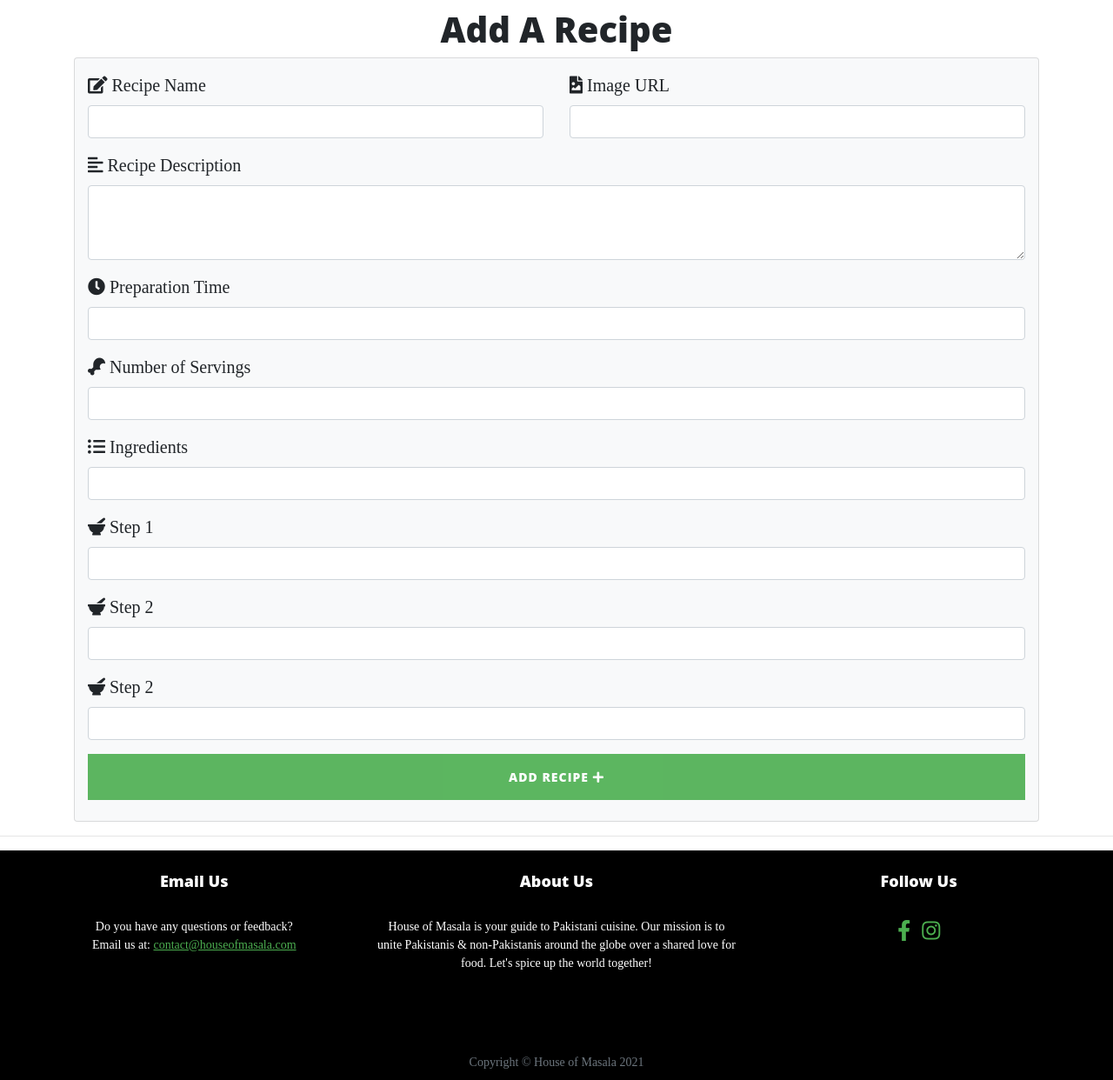
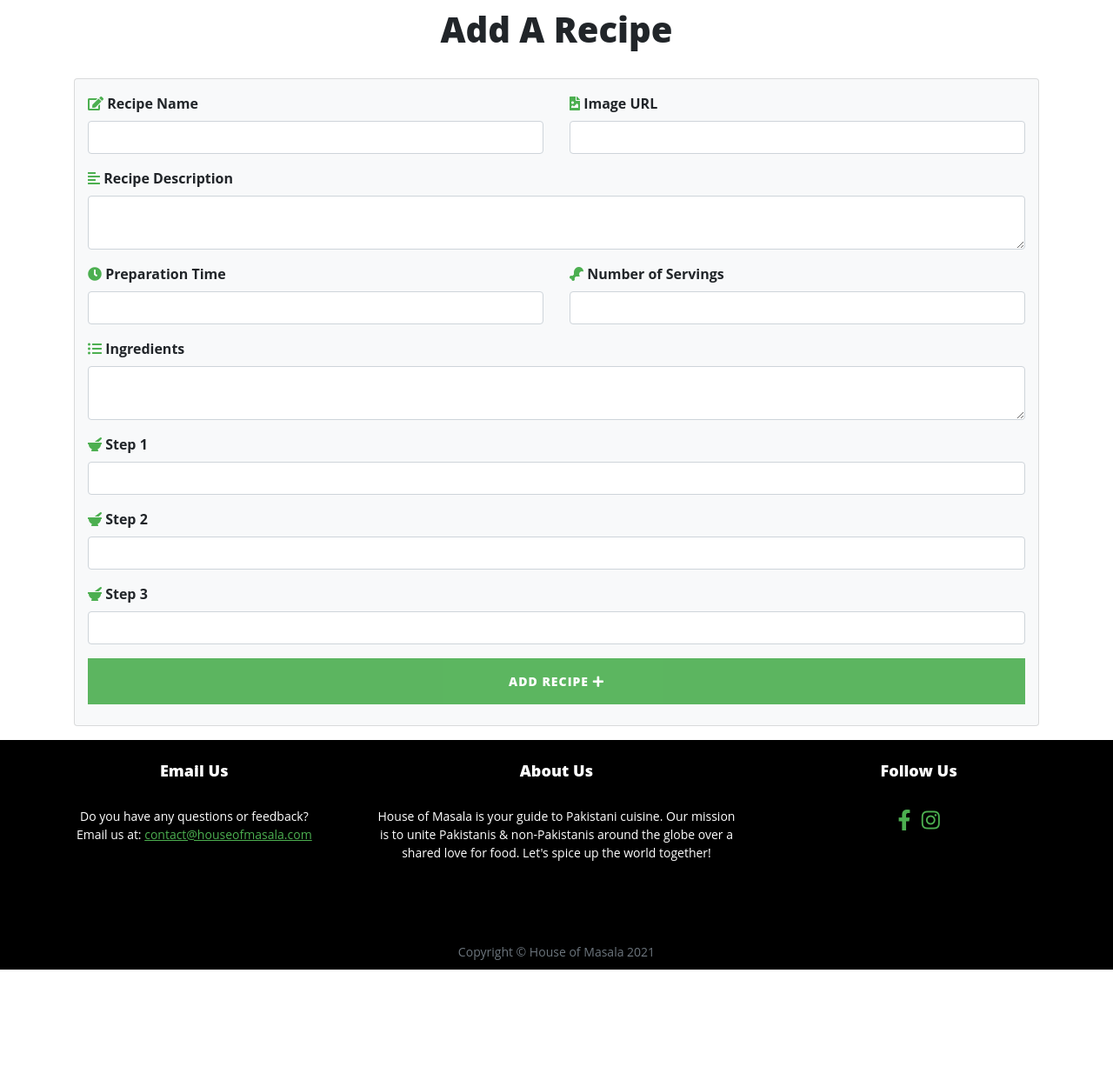
Before and after one commit to ZahraSadiq/Milestone3_HouseofMasala, a Flask app: page /addrecipe in a window 1280 px wide. Shown: the part 70-1312 px from the top of the page at 87% size. After the commit the page ends 1185 px from the top, so only its background shows below. Run offline with Flask 2, Linux system fonts and the light colour scheme; some libraries are stand-ins or nearby versions.

Commit message:
Styled Add Recipe Form icons & text

```diff
--- a/static/css/clean-blog.css
+++ b/static/css/clean-blog.css
@@ -5,9 +5,9 @@
  */
 
 body {
-  font-size: 20px;
+  font-size: 16px;
   color: #212529;
-  font-family: 'Lora', 'Times New Roman', serif;
+  font-family: 'Open Sans', 'Arial', sans-serif;
 }
 
 p {
@@ -38,26 +38,10 @@ a:focus, a:hover {
   color: #0085A1;
 }
 
-blockquote {
-  font-style: italic;
-  color: #868e96;
-}
-
 .section-heading {
   font-size: 36px;
   font-weight: 700;
   margin-top: 60px;
-}
-
-.caption {
-  font-size: 14px;
-  font-style: italic;
-  display: block;
-  margin: 0;
-  padding: 10px;
-  text-align: center;
-  border-bottom-right-radius: 5px;
-  border-bottom-left-radius: 5px;
 }
 
 ::-moz-selection {
--- a/static/css/style.css
+++ b/static/css/style.css
@@ -33,6 +33,13 @@
     height: 25vw;
     object-fit: cover;
 }
+
+/* Add Recipe form */
+.form-icon {
+    color: #4CAF50;
+    font-size: 16px;
+}
+
 
 /* Footer */
 footer {
--- a/templates/addrecipe.html
+++ b/templates/addrecipe.html
@@ -3,21 +3,22 @@
 
 <div class="container body-wrapper">
     <h1 class="text-center">{{ page_title }}</h1>
+    <br>
 
-    <div class="row card bg-light mx-auto">
+    <div class="row card bg-light mx-auto mb-3">
         <form class="col-12" method="POST" action="{{ url_for('addrecipe') }}">
             <!-- Recipe Name -->
             <div class="row my-3">
                 <div class="col-6">
-                    <i class="fas fa-edit"></i>
-                    <label for="recipe_name" class="form-label">Recipe Name</label>
+                    <i class="fas fa-edit form-icon"></i>
+                    <label for="recipe_name" class="form-label"><strong>Recipe Name</strong></label>
                     <input type="text" class="form-control" id="recipe_name" name="recipe_name"
                     minlength="5" maxlength="50" required>
                 </div>
             <!-- Recipe Image URL -->
                 <div class="col-6">
-                    <i class="fas fa-file-image"></i>
-                    <label for="recipe_image" class="form-label">Image URL</label>
+                    <i class="fas fa-file-image form-icon"></i>
+                    <label for="recipe_image" class="form-label"><strong>Image URL</strong></label>
                     <input type="url" class="form-control" id="recipe_image" name="recipe_image"
                     required>
                 </div>
@@ -25,26 +26,24 @@
             <!-- Recipe Description -->
             <div class="row my-3">
                 <div class="col">
-                    <i class="fas fa-align-left"></i>
-                    <label for="recipe_decription">Recipe Description</label>
+                    <i class="fas fa-align-left form-icon"></i>
+                    <label for="recipe_decription"><strong>Recipe Description</strong></label>
                     <textarea class="form-control" id="recipe_decription" name="recipe_description"
-                    rows="3" minlength="5" maxlength="250" required></textarea>
+                    rows="2" minlength="5" maxlength="250" required></textarea>
                 </div>
             </div>
             <!-- Preparation Time -->
             <div class="row my-3">
-                <div class="col">
-                    <i class="fas fa-clock"></i>
-                    <label for="recipe_preptime" class="form-label">Preparation Time</label>
+                <div class="col-6">
+                    <i class="fas fa-clock form-icon"></i>
+                    <label for="recipe_preptime" class="form-label"><strong>Preparation Time</strong></label>
                     <input type="text" class="form-control" id="recipe_preptime" name="recipe_preptime"
                     minlength="5" maxlength="50" required>
                 </div>
-            </div>
             <!-- Recipe Yield -->
-            <div class="row my-3">
-                <div class="col">
-                    <i class="fas fa-drumstick-bite"></i>
-                    <label for="recipe_servings" class="form-label">Number of Servings</label>
+                <div class="col-6">
+                    <i class="fas fa-drumstick-bite form-icon"></i>
+                    <label for="recipe_servings" class="form-label"><strong>Number of Servings</strong></label>
                     <input type="text" class="form-control" id="recipe_servings" name="recipe_servings"
                     minlength="1" maxlength="50" required>
                 </div>
@@ -52,17 +51,17 @@
             <!-- Ingredients List -->
             <div class="row my-3">
                 <div class="col">
-                    <i class="fas fa-list-ul"></i>
-                    <label for="recipe_ingredients" class="form-label">Ingredients</label>
-                    <input type="text" class="form-control" id="recipe_ingredients" name="recipe_ingredients"
-                    minlength="5" required>
+                    <i class="fas fa-list-ul form-icon"></i>
+                    <label for="recipe_ingredients" class="form-label"><strong>Ingredients</strong></label>
+                    <textarea type="text" class="form-control" id="recipe_ingredients" name="recipe_ingredients"
+                    minlength="5" required></textarea>
                 </div>
             </div>
             <!-- Method - Step 1 -->
             <div class="row my-3">
                 <div class="col">
-                    <i class="fas fa-mortar-pestle"></i>
-                    <label for="recipe_step1" class="form-label">Step 1</label>
+                    <i class="fas fa-mortar-pestle form-icon"></i>
+                    <label for="recipe_step1" class="form-label"><strong>Step 1</strong></label>
                     <input type="text" class="form-control" id="recipe_step1" name="recipe_step1"
                     minlength="5" required>
                 </div>
@@ -70,8 +69,8 @@
             <!-- Method - Step 2 -->
             <div class="row my-3">
                 <div class="col">
-                    <i class="fas fa-mortar-pestle"></i>
-                    <label for="recipe_step2" class="form-label">Step 2</label>
+                    <i class="fas fa-mortar-pestle form-icon"></i>
+                    <label for="recipe_step2" class="form-label"><strong>Step 2</strong></label>
                     <input type="text" class="form-control" id="recipe_step2" name="recipe_step2"
                     minlength="5" required>
                 </div>
@@ -79,8 +78,8 @@
             <!-- Method - Step 3 -->
             <div class="row my-3">
                 <div class="col">
-                    <i class="fas fa-mortar-pestle"></i>
-                    <label for="recipe_step3" class="form-label">Step 2</label>
+                    <i class="fas fa-mortar-pestle form-icon"></i>
+                    <label for="recipe_step3" class="form-label"><strong>Step 3</strong></label>
                     <input type="text" class="form-control" id="recipe_step3" name="recipe_step3"
                     minlength="5" >
                 </div>
--- a/templates/base.html
+++ b/templates/base.html
@@ -89,8 +89,6 @@
 
     </div>
 
-    <hr>
-
 
     <!---------------------------- Footer Section ----------------------------->
 
```
